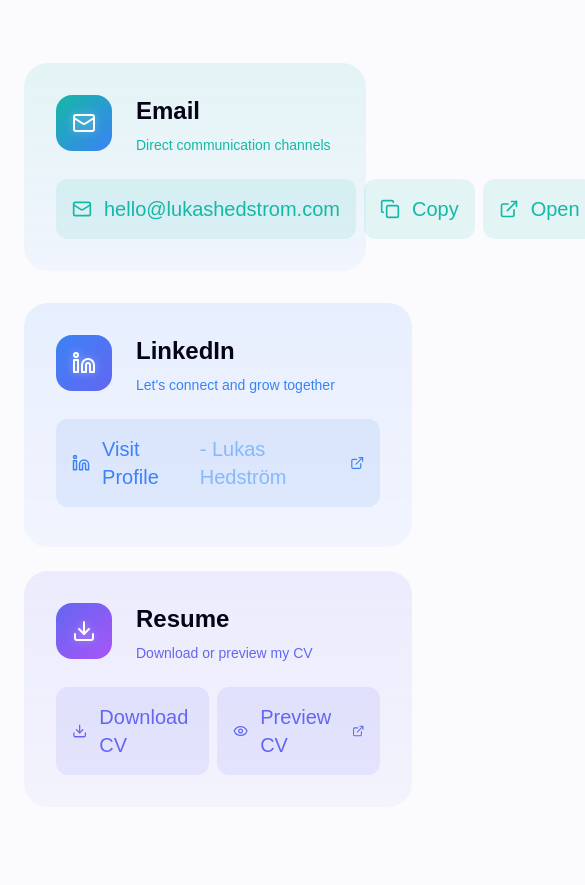
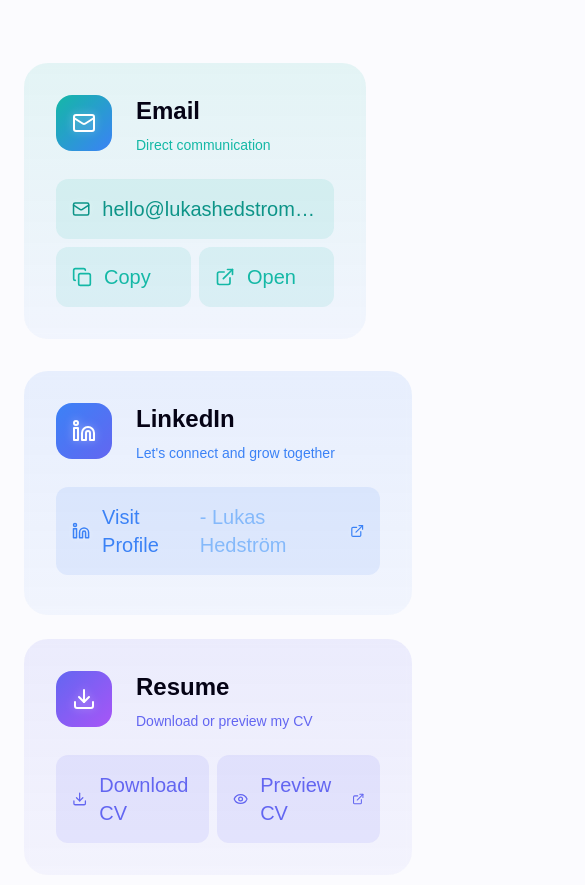
Before and after one commit to RezynEUW/nextportfolio, a Next.js app: page / in a window 390 px wide. Shown: the part 5600-6485 px from the top of the page, 585 px wide, since content can reach past the window. Built offline with nearby package versions, Linux system fonts and the light colour scheme; a web font is replaced by a local one.

Commit message:
Contact Fix

```diff
--- a/src/app/components/ContactSection.tsx
+++ b/src/app/components/ContactSection.tsx
@@ -61,36 +61,39 @@ export default function ContactSection() {
               </div>
               <div>
                 <h3 className="text-2xl font-semibold mb-2">Email</h3>
-                <p className="text-sm text-teal-500 font-medium">Direct communication channels</p>
+                <p className="text-sm text-teal-500 font-medium">Direct communication</p>
               </div>
             </div>
 
-            <div className="flex gap-2">
+            <div className="flex flex-col sm:flex-row gap-2">
               <button
                 onClick={handleEmailCopy}
                 className="p-4 rounded-xl bg-teal-500/10 hover:bg-teal-500/20 transition-colors flex-1 text-left"
               >
                 <div className="flex items-center gap-3">
-                  <Mail className="w-5 h-5 text-teal-500" style={{ filter: 'drop-shadow(0 0 3px rgba(255, 255, 255, 0.3))' }} />
-                  <p className="text-xl font-medium text-teal-500">
+                  <Mail className="w-5 h-5 text-teal-600" style={{ filter: 'drop-shadow(0 0 3px rgba(255, 255, 255, 0.3))' }} />
+                  <p className="text-xl font-medium text-teal-600 truncate">
                     hello@lukashedstrom.com
                   </p>
                 </div>
               </button>
+              <div className="flex gap-2 sm:flex-shrink-0">
                 <button
                   onClick={handleEmailCopy}
-                className="p-4 rounded-xl bg-teal-500/10 hover:bg-teal-500/20 transition-colors text-left"
+                  className="p-4 rounded-xl bg-teal-500/10 hover:bg-teal-500/20 transition-colors text-left flex-1 sm:flex-initial"
+                  aria-label={emailCopied ? "Email copied!" : "Copy email"}
                 >
                   <div className="flex items-center gap-3">
-                  <Copy className="w-5 h-5 text-teal-500" style={{ filter: 'drop-shadow(0 0 3px rgba(255, 255, 255, 0.3))' }} />
-                  <p className="text-xl font-medium text-teal-500">
-                    Copy
+                    <Copy className={`w-5 h-5 ${emailCopied ? 'text-teal-600' : 'text-teal-500'}`}
+                          style={{ filter: 'drop-shadow(0 0 3px rgba(255, 255, 255, 0.3))' }} />
+                    <p className={`text-xl font-medium ${emailCopied ? 'text-teal-600' : 'text-teal-500'}`}>
+                      {emailCopied ? 'Copied!' : 'Copy'}
                     </p>
                   </div>
                 </button>
                 <a
                   href="mailto:hello@lukashedstrom.com"
-                className="p-4 rounded-xl bg-teal-500/10 hover:bg-teal-500/20 transition-colors text-left"
+                  className="p-4 rounded-xl bg-teal-500/10 hover:bg-teal-500/20 transition-colors text-left flex-1 sm:flex-initial"
                 >
                   <div className="flex items-center gap-3">
                     <ExternalLink className="w-5 h-5 text-teal-500" style={{ filter: 'drop-shadow(0 0 3px rgba(255, 255, 255, 0.3))' }} />
@@ -99,6 +102,7 @@ export default function ContactSection() {
                     </p>
                   </div>
                 </a>
+              </div>
             </div>
           </div>
 
--- a/src/app/components/Navbar.tsx
+++ b/src/app/components/Navbar.tsx
@@ -1,6 +1,6 @@
 "use client";
 
-import { useEffect, useRef, useState } from "react";
+import { useEffect, useRef, useState, useMemo } from "react";
 import Logo from "@components/Logo";
 import { User, Briefcase, Mail } from "lucide-react";
 import Spinner from "@components/Spinner";
@@ -14,11 +14,11 @@ export default function Navbar() {
   const workRef = useRef<HTMLLIElement>(null);
   const contactRef = useRef<HTMLLIElement>(null);
 
-  const sections = {
+  const sections = useMemo(() => ({
     info: "about",
     work: "projects",
     contact: "contact",
-  } as const;
+  } as const), []); // Empty dependency array since these values are static
 
   const handleSmoothScroll = (id: string, linkType: "info" | "work" | "contact") => {
     setActiveLink(linkType);
@@ -68,7 +68,7 @@ export default function Navbar() {
       window.removeEventListener("scroll", handleScrollEnd);
       clearTimeout(scrollTimeout);
     };
-  }, [isScrolling, sections]);
+  }, [isScrolling, sections]); // sections is now memoized and won't cause unnecessary re-renders
 
   const getIndicatorPosition = () => {
     const activeElement = {
```
Lines whose indentation alone changed are shown as unchanged.
